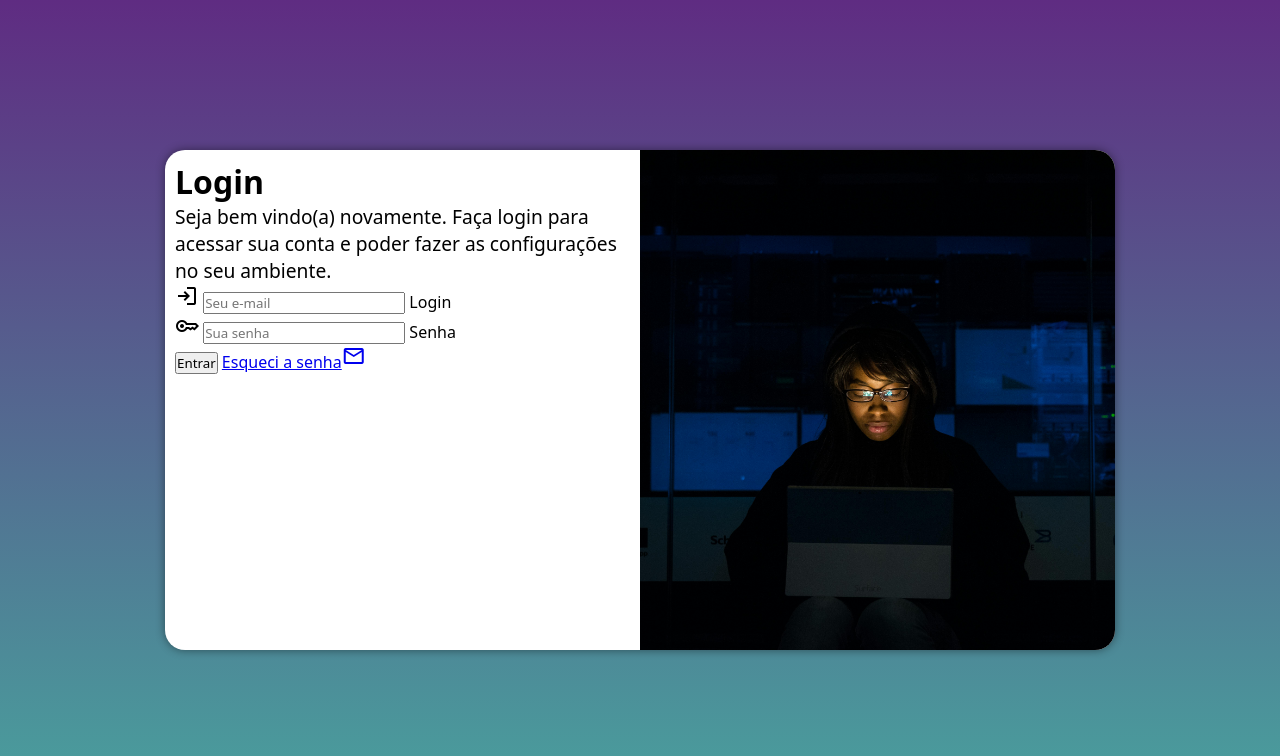
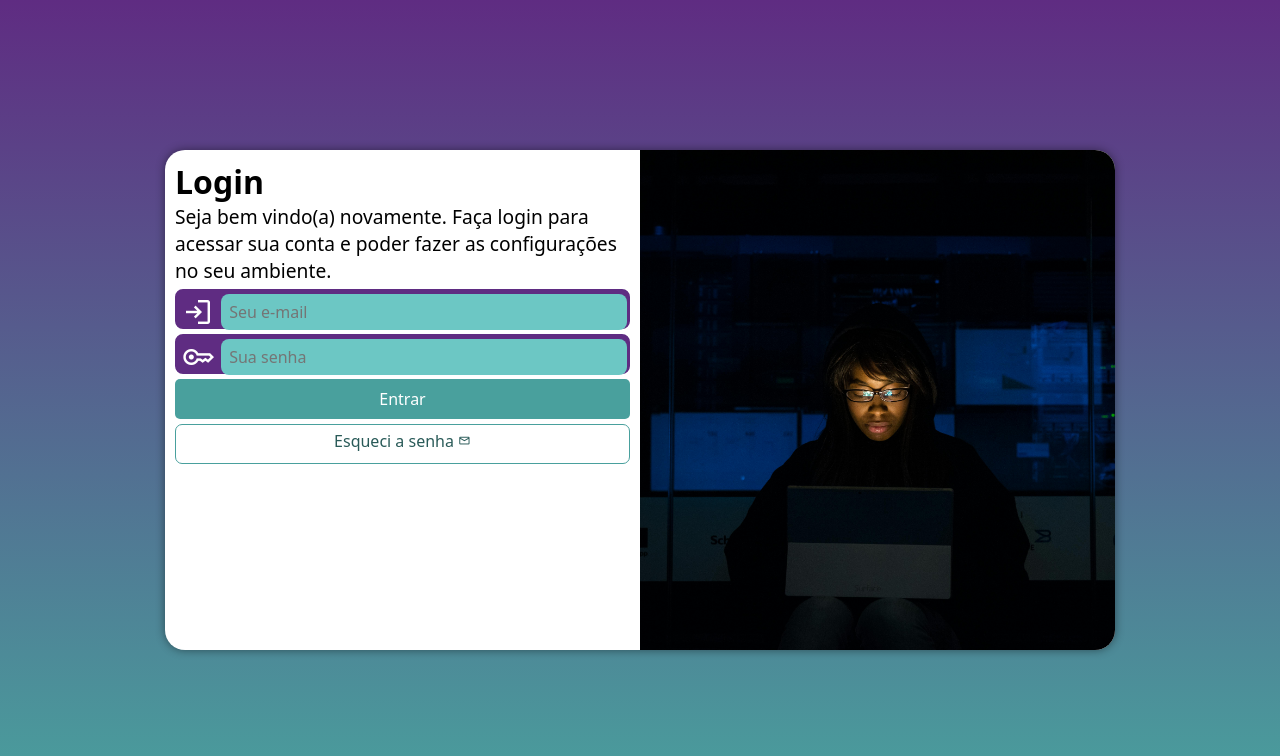
Before and after one commit to alves1503/site-login, a plain HTML site: page index.html in a window 1280 px wide. Drawn offline with nearby package versions, Linux system fonts and the light colour scheme.

Commit message:
Atualizei o formulario

```diff
--- a/index.html
+++ b/index.html
@@ -39,7 +39,7 @@
                     </div>
 
                     <input type="submit" value="Entrar">
-                    <a href="esqueci.html">Esqueci a senha<span class="material-symbols-outlined">
+                    <a href="esqueci.html" class="botao">Esqueci a senha <span class="material-symbols-outlined">
                         mail
                         </span>
 
--- a/style/media-query.css
+++ b/style/media-query.css
@@ -8,6 +8,7 @@
     }
     section#login {
         width: 90vw;
+        height: 300px;
     }
 
     section#login > div#imagem {
@@ -30,6 +31,7 @@
 
     section#login {
         width: 950px;
+        height: 500px;
     }
 
     section#login > div#imagem {
--- a/style/style.css
+++ b/style/style.css
@@ -30,16 +30,16 @@ section#login {
     position: absolute;
     top: 50%;
     left: 50%;
-    transform: translate(-50%,-50%);
 
     background-color: white;
-    width: 250px;
-    height: 500px;
+    width: 310px;
+    height: 600px;
     border-radius: 20px;
     overflow: hidden;
     box-shadow: 0px 0px 10px rgba(0, 0, 0, 0.449);
     transition: width 0.3s, height 0.3s;
     transition-timing-function: ease;
+    transform: translate(-50%,-50%);
 }
 
 section#login > div#imagem {
@@ -63,3 +63,79 @@ div#formuario > h1 {
 div#formulario > p {
     font-size: 0.8em;
 }
+
+form > input[type=submit] {
+    display: block;
+    font-size: 1em;
+    width: 100%;
+    height: 40px;
+    background-color: #49a09d;
+    color: white;
+    border: none;
+    border-radius: 5px;
+    cursor: pointer;
+}
+
+form > div.campo {
+    background-color: #5f2c82;
+    border: 2px solid #5f2c82;
+    display: block;
+    width: 100%;
+    height: 40px;
+    border-radius: 8px;
+    margin: 5px 0px;
+}
+
+div.campo > label {
+    display: none;
+}
+
+div.campo > span {
+    color: white;
+    font-size: 2em;
+    width: 40px;
+    padding: 5px;
+}
+
+div.campo > input {
+    background-color: #6cc7c4;
+    font-size: 1em;
+    width: calc(100% - 45px);
+    height: 100%;
+    border: 0px;
+    border-radius: 8px;
+    padding: 8px;
+    padding-bottom: px;
+    transform: translateY(-10px);
+}
+
+div.campo > input:focus-within {
+    background-color: white;
+}
+
+form > input[type=submit]:hover {
+    background-color: rgb(0, 109, 109);
+}
+
+form > a.botao {
+    display: block;
+    text-align: center;
+    font-size: 1em;
+    width: 100%;
+    height: 40px;
+    padding-top: 5px;
+    margin-top: 5px;
+    background-color: #ffffff;
+    border: 1px solid #49a09d;
+    border-radius: 7px;
+    text-decoration: none;
+    color: #295a58;
+}
+
+form a.botao:hover {
+    background-color: #72f8f3;
+}
+
+form > a.botao > span {
+    font-size: 0.8em;
+}
```
